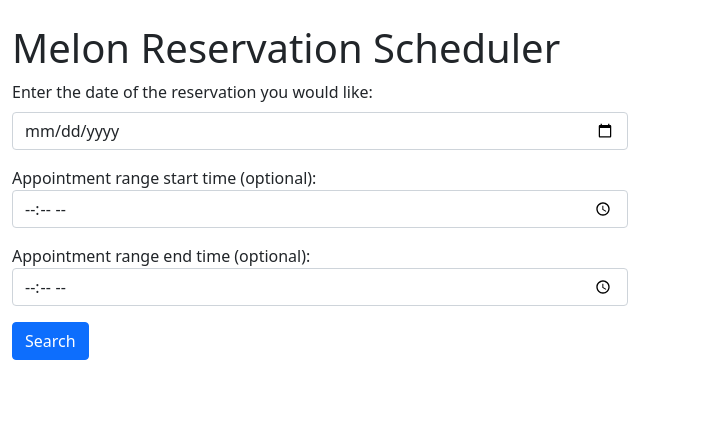
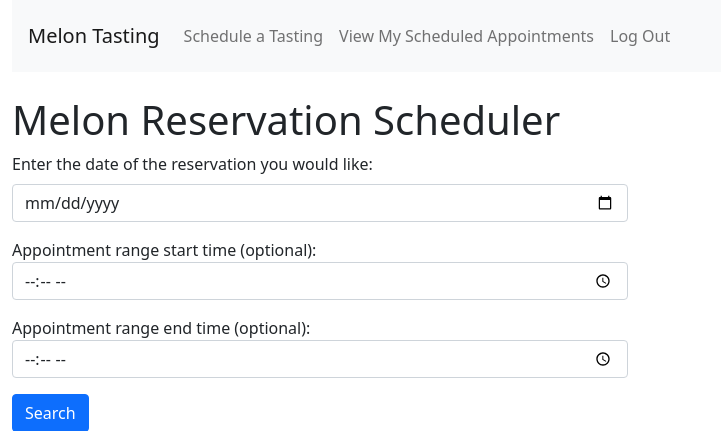
Before and after one commit to ruth5/reservation-app, a Flask app: page /appointment-search in a window 1280 px wide. Shown: the top 431 px of the page, without its empty margins (0-721 px from the left). Run offline with Flask 2, Linux system fonts and the light colour scheme.

Commit message:
added navbar

```diff
--- a/server.py
+++ b/server.py
@@ -2,11 +2,10 @@
 from datetime import datetime
 from appointments import show_potential_appointments
 
-from flask import (Flask, render_template, request, flash, session, redirect, jsonify, send_from_directory)
+from flask import (Flask, render_template, request, flash, session, redirect)
 from model import db, connect_to_db
 import crud
-# import requests
-# import json
+
 from jinja2 import StrictUndefined
 
 app = Flask(__name__)
@@ -74,7 +73,13 @@ def show_available_reservations():
 
     available_appointments= appointment_results - potential_conflict_times
 
+    if not available_appointments:
+        flash("Sorry, no appointments are available in that time range. Please try again.")
+        return redirect('/appointment-search')
+
+
     available_appointments_sorted = sorted(list(available_appointments))
+
 
 
     # need isoformat because can't have space in value for HTML tag
@@ -91,8 +96,8 @@ def book_appointment():
     booked_res = request.form.get('booked-res')
     reservation = crud.create_reservation(session['user_id'], booked_res)
 
-    flash(f"Booked this reservation: {reservation}")
-    return redirect('/appointment-search')
+    flash(f"Booked this reservation: {reservation.res_start_time}")
+    return redirect('/scheduled-appointments')
 
 @app.route('/scheduled-appointments')
 def show_all_user_appointments():
--- a/templates/appointment-search.html
+++ b/templates/appointment-search.html
@@ -5,8 +5,34 @@
 
 {% endblock %}
 
+
+
+{% block navbar %}
+<div class="container-fluid">
+
+<nav class="navbar navbar-expand-lg navbar-light bg-light p-3 m-0">
+  <a class="navbar-brand" href="/">Melon Tasting</a>
+  <button class="navbar-toggler" type="button" data-toggle="collapse" data-target="#navbarNav" aria-controls="navbarNav" aria-expanded="false" aria-label="Toggle navigation">
+    <span class="navbar-toggler-icon"></span>
+  </button>
+  <div class="collapse navbar-collapse" id="navbarNav">
+    <ul class="navbar-nav">
+      <li class="nav-item">
+        <a class="nav-link" href="/appointment-search">Schedule a Tasting</a>
+      </li>
+      <li class="nav-item">
+        <a class="nav-link" href="/scheduled-appointments">View My Scheduled Appointments</a>
+      </li>
+      <li class="nav-item">
+        <a class="nav-link" href="/log-out">Log Out</a>
+      </li>
+    </ul>
+  </div>
+</nav>
+
+{% endblock %}
 {% block body %}
-<div class="container-fluid">
+
     <div class="row mt-4">
         <h1>Melon Reservation Scheduler</h1>
     </div>
```
Also changed, not shown: templates/appointment-results.html (+25 -1 lines), templates/scheduled-appointments.html (+24 -1 lines).
